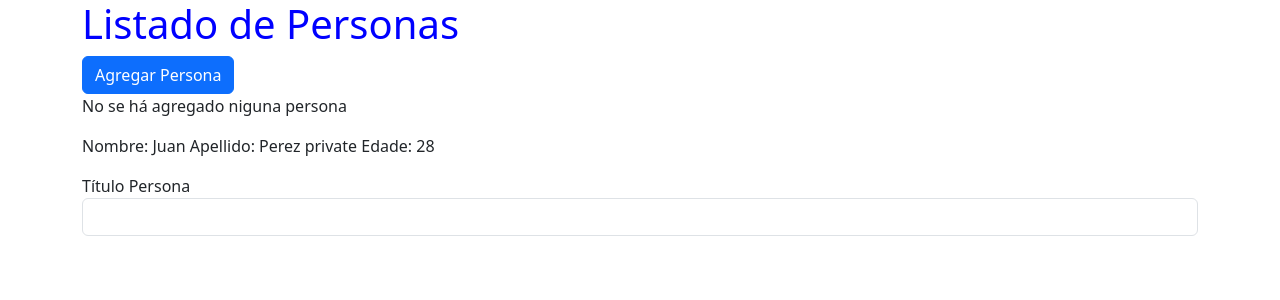
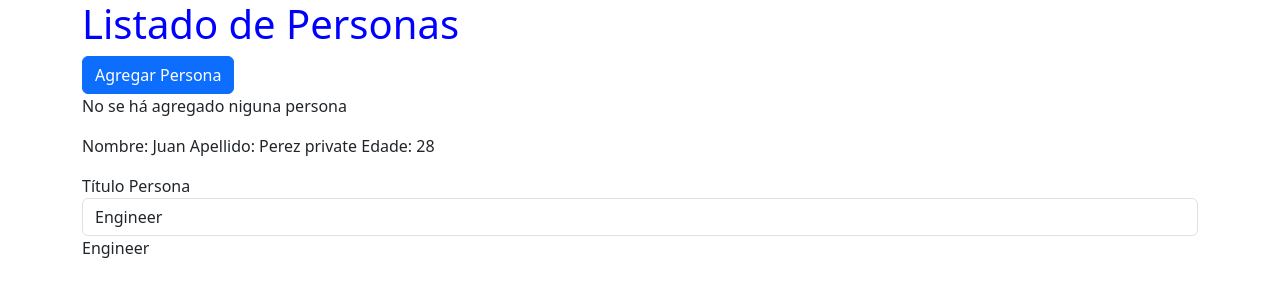
Before and after one commit to EdsonRego/estudoAngular, an Angular app: page / in a window 1280 px wide. Shown: the top 300 px of the page. Built offline with nearby package versions, Linux system fonts and the light colour scheme.

Commit message:
Two-Way Binding

```diff
--- a/src/app/app.module.ts
+++ b/src/app/app.module.ts
@@ -5,6 +5,7 @@ import { AppRoutingModule } from './app-routing.module';
 import { AppComponent } from './app.component';
 import { personasComponent } from './personas/personas.component';
 import { PersonaComponent } from './persona/persona.component';
+import { FormsModule } from '@angular/forms';
 
 //decorador NgModule da classe AppMoodule{}
 @NgModule({
@@ -13,6 +14,7 @@ import { PersonaComponent } from './persona/persona.component';
   ],
   imports: [
     BrowserModule,
+    FormsModule,
     AppRoutingModule
   ],
   providers: [
--- a/src/app/personas/personas.component.html
+++ b/src/app/personas/personas.component.html
@@ -2,14 +2,16 @@
     <div class="row">
         <div class="col">
             <h1>Listado de Personas</h1>
-            <button class="btn btn-primary" [disabled]='deshabilitar' (click)='agregarPersona()'>Agregar
+            <button class="btn btn-primary"
+            [disabled]='deshabilitar'
+            (click)='agregarPersona()'>Agregar
                 Persona</button>
             <p> {{mensaje}}</p>
             <app-persona></app-persona>
 
             <label>Título Persona</label>
             <input type="text" class="form-control"
-            (input)='modificarTitulo($event)'>
+            [(ngModel)]="titulo">
             {{ titulo }}
         </div>
     </div>
--- a/src/app/personas/personas.component.ts
+++ b/src/app/personas/personas.component.ts
@@ -9,15 +9,10 @@ import { Component } from "@angular/core";
 export class personasComponent {
     deshabilitar = false;
     mensaje = 'No se há agregado niguna persona';
-    titulo = '';
+    titulo = 'Engineer';
 
     agregarPersona() {
         this.mensaje = 'Persona agregada!!';
     }
 
-    modificarTitulo(event: Event) {
-        console.log('Entrando a método modificaTitulo()')
-        this.titulo = (<HTMLInputElement>event.target).value;
-    }
-
 }
```
